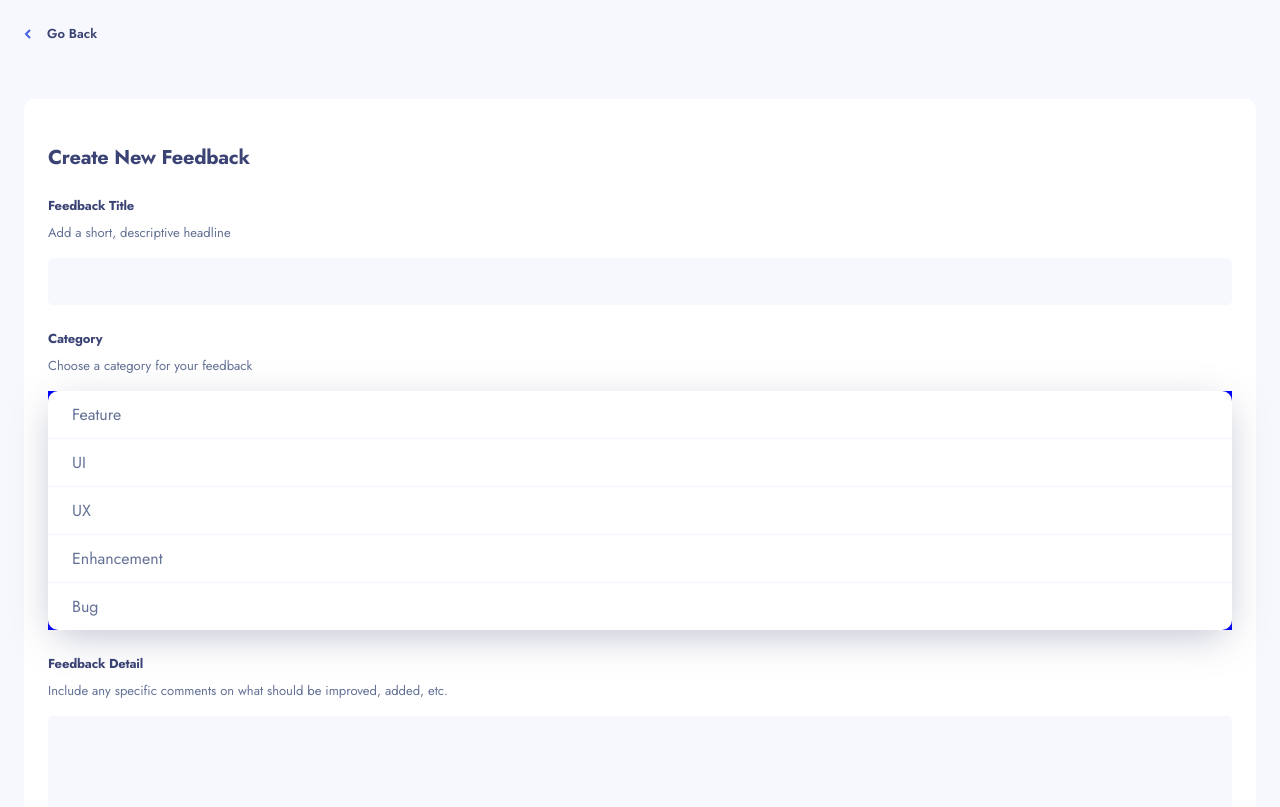
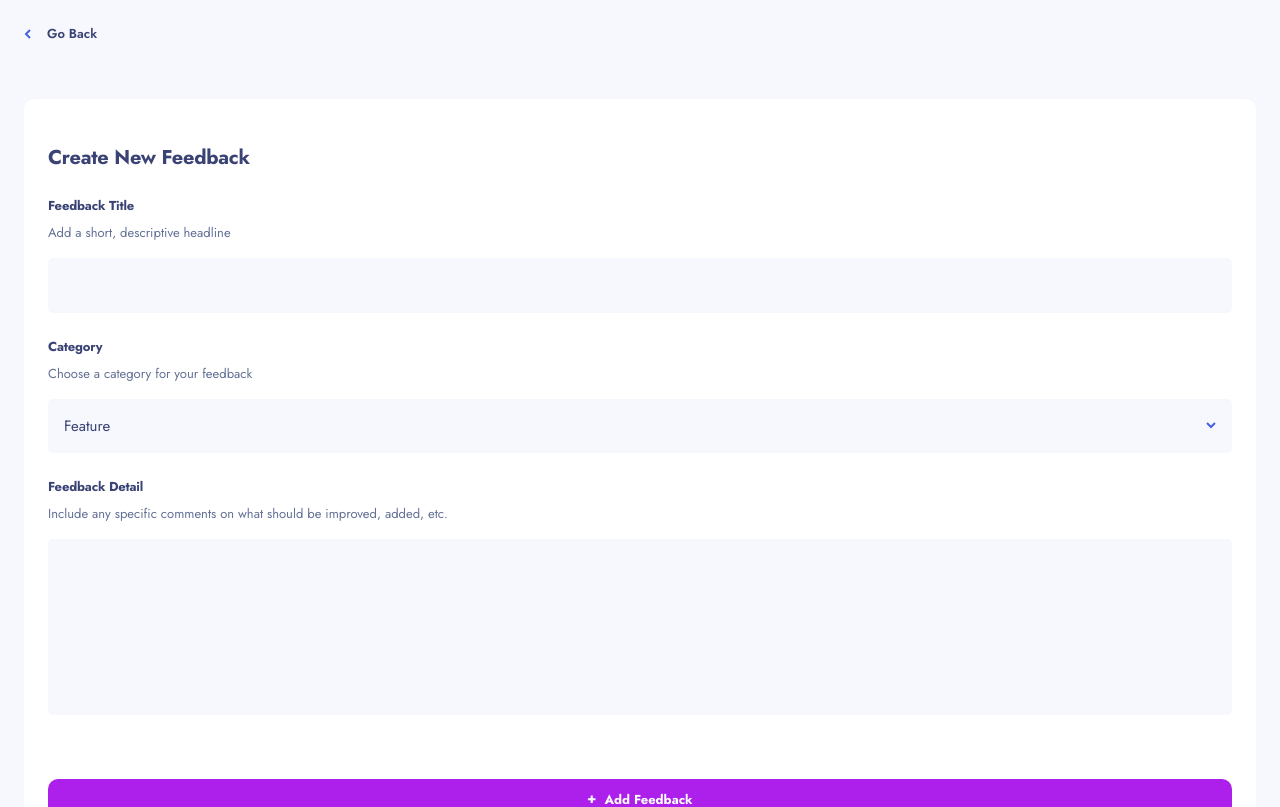
Before and after one commit to jljakin2/product-feedback-next, a Next.js app in the folder frontend/: page /create in a window 1280 px wide. Shown: the top 807 px of the page. Built offline with nearby package versions, Linux system fonts and the light colour scheme.

Commit message:
custom dropdowns implemented for forms and menus

```diff
--- a/frontend/components/DropdownMenu.js
+++ b/frontend/components/DropdownMenu.js
@@ -1,11 +1,11 @@
-import { useState } from "react";
 import styled from "styled-components";
+import PropTypes from "prop-types";
 
 import Check from "./Icons/Check";
 
 import capitalize from "../lib/capitalize";
 
-const DropdownMenuStyles = styled.div`
+const DropdownMenuStyles = styled.ul`
   background: var(--white);
   border-radius: 0.625rem;
   color: var(--greyBlue);
@@ -31,50 +31,98 @@ const DropdownMenuStyles = styled.div`
       color: var(--purple);
     }
 
+    & .check {
+      display: none;
+    }
+
+    &:hover .check {
+      display: block;
+    }
+
     &:not(:last-child) {
       border-bottom: 1px solid var(--grey);
     }
   }
 
-  .check {
-    display: none;
-  }
-
   .check.active {
     display: block;
   }
+
+  .item.active {
+    color: var(--purple);
+  }
 `;
 
-export default function DropdownMenu({ options, dataName }) {
-  function toggleCheck(e) {
-    // helper function to toggle check icon when user hovers over dropdown item
-    e.target.lastElementChild.classList.toggle("active");
+export default function DropdownMenu({
+  form,
+  options,
+  dataName,
+  handleDropdownChange,
+  handleSelected,
+  closeDropdown,
+  currentVal,
+}) {
+  function handleSelection(e) {
+    if (form) {
+      handleDropdownChange(e);
+    } else {
+      handleSelected(e.target.getAttribute("data-name"));
+    }
+
+    closeDropdown();
   }
 
-  const renderedItems = options.map((option, index) => {
+  const renderedFormItems = options.map((option, index) => {
     return (
-      <div
+      <li
         key={index}
-        className="item"
+        className={option === currentVal ? "item active" : "item"}
         data-name={dataName}
         data-value={option}
-        onMouseEnter={toggleCheck}
-        onMouseLeave={toggleCheck}>
+        onClick={handleSelection}>
         <p>{capitalize(option)}</p>
-        <div className="check">
+        <div className={option === currentVal ? "check active" : "check"}>
           <Check />
         </div>
-      </div>
+      </li>
     );
   });
 
-  return <DropdownMenuStyles>{renderedItems}</DropdownMenuStyles>;
+  const renderedMenuItems = options.map((option, index) => {
+    return (
+      <li
+        key={index}
+        className={option === currentVal ? "item active" : "item"}
+        data-name={option}
+        onClick={handleSelection}>
+        <p data-name={option}>{option}</p>
+        <div className={option === currentVal ? "check active" : "check"}>
+          <Check />
+        </div>
+      </li>
+    );
+  });
+
+  return (
+    <DropdownMenuStyles>
+      {form ? renderedFormItems : renderedMenuItems}
+    </DropdownMenuStyles>
+  );
 }
 
 DropdownMenu.defaultProps = {
+  form: false,
   dataName: "",
+  currentVal: "",
+  options: [],
 };
 
-// DropdownMenu.propType = {
-//   options: PropType.array,
-// };
+DropdownMenu.propTypes = {
+  form: PropTypes.bool, // is the dropdown being used for a form? if it is, we will call the handleDropdownChange from the useForm hook
+  dataName: PropTypes.string, // name being used for data attribute so we can grab item based on e.target.getAttribute("data-name"). e.g. "category", "status", etc.
+  options: PropTypes.array, // list of options for the dropdown component. comes from the config file
+  handleDropdownChange: PropTypes.func, // function from useForm hook that updates the inputs state based on the dropdown selection
+  handleSelected: PropTypes.func, // passed from "index" page so it can be updated based on what item in the dropdown is clicked
+  closeDropdown: PropTypes.func, // updates local state for dropdown so when item is selected, the dropdown is closed
+  currentVal: PropTypes.string, // state for what is currently selected
+};
--- a/frontend/components/SuggestionForm.js
+++ b/frontend/components/SuggestionForm.js
@@ -1,3 +1,4 @@
+import { useState } from "react";
 import PropTypes from "prop-types";
 
 import AddFeedbackBtn from "./Buttons/AddFeedbackBtn";
@@ -8,19 +9,48 @@ import useForm from "../lib/useForm";
 import FormStyles, { CustomDropdownStyles } from "./styles/FormStyles";
 import DropdownMenu from "./DropdownMenu";
 
-import { categoryOptions, statusOptions } from "../lib/config";
+import { categoryOptions, statusOptions } from "../lib/config"; // options for dropdown menus
+import ArrowDown from "./Icons/ArrowDown";
+import ArrowUp from "./Icons/ArrowUp";
+import capitalize from "../lib/capitalize";
 
 export default function SuggestionForm({ edit, product }) {
-  // TODO: change disabled fieldset attribute to equal loading state
+  const [categoryDropdown, setCategoryDropdown] = useState(false);
+  const [statusDropdown, setStatusDropdown] = useState(false);
 
-  const { inputs, handleChange, resetForm } = useForm({
+  function handleCategoryDropdown() {
+    setCategoryDropdown(!categoryDropdown); // toggle whether or not category dropdown is open
+
+    if (statusDropdown) {
+      // if status dropdown is open, set it to false
+      setStatusDropdown(false);
+    }
+  }
+
+  function handleStatusDropdown() {
+    setStatusDropdown(!statusDropdown); // toggle whether or not status dropdown is open
+
+    if (categoryDropdown) {
+      // if category dropdown is open, set it to false
+      setCategoryDropdown(false);
+    }
+  }
+
+  function closeDropdown() {
+    // close both dropdown menus
+    setCategoryDropdown(false);
+    setStatusDropdown(false);
+  }
+
+  const { inputs, handleChange, handleDropdownChange, resetForm } = useForm({
     // if this is being used for the "Edit" page, check to see if there is existing data and set it to the initial state
     title: edit ? product?.title : "",
-    category: edit ? product?.category : "",
+    category: edit ? product?.category : "Feature",
     status: edit ? product?.status : "",
     details: edit ? product?.description : "",
   });
 
+  // when user submits the form
   function handleFeedbackForm(e) {
     e.preventDefault();
     resetForm();
@@ -28,6 +58,7 @@ export default function SuggestionForm({ edit, product }) {
     console.log("feedback form has been submitted");
   }
 
+  // TODO: change disabled fieldset attribute to equal loading state
   return (
     <FormStyles onSubmit={handleFeedbackForm}>
       <h2>{edit ? `Editing '${product?.title}'` : "Create New Feedback"}</h2>
@@ -39,7 +70,7 @@ export default function SuggestionForm({ edit, product }) {
             type="text"
             id="title"
             name="title"
-            className="input"
+            className="input body-2"
             value={inputs.title}
             onChange={handleChange}
           />
@@ -49,33 +80,52 @@ export default function SuggestionForm({ edit, product }) {
           <label>Category</label>
           <small>Choose a category for your feedback</small>
           <CustomDropdownStyles>
-            <div className="dropdown-btn">
-              <DropdownMenu options={categoryOptions} dataName="category" />
+            <div
+              className="dropdown-btn input body-2"
+              onClick={handleCategoryDropdown}>
+              {capitalize(inputs.category)}
+              {!categoryDropdown ? <ArrowDown /> : <ArrowUp />}
             </div>
+            {categoryDropdown && (
+              <div className="dropdown-content">
+                <DropdownMenu
+                  form
+                  options={categoryOptions}
+                  dataName="category"
+                  handleDropdownChange={handleDropdownChange}
+                  closeDropdown={closeDropdown}
+                  currentVal={inputs.category}
+                />
+              </div>
+            )}
           </CustomDropdownStyles>
         </div>
 
+        {/* only for edit form */}
         {edit && (
           <div className="form-control">
             <label htmlFor="status">Status</label>
             <small>Change feature state</small>
             <CustomDropdownStyles>
-              <div className="dropdown-btn">
-                <DropdownMenu options={statusOptions} dataName="status" />
+              <div
+                className="dropdown-btn input body-2"
+                onClick={handleStatusDropdown}>
+                {capitalize(inputs.status)}
+                {!statusDropdown ? <ArrowDown /> : <ArrowUp />}
               </div>
+              {statusDropdown && (
+                <div className="dropdown-content">
+                  <DropdownMenu
+                    form
+                    options={statusOptions}
+                    dataName="status"
+                    handleDropdownChange={handleDropdownChange}
+                    closeDropdown={closeDropdown}
+                    currentVal={inputs.status}
+                  />
+                </div>
+              )}
             </CustomDropdownStyles>
-            {/* <div className="custom-select">
-              <select
-                className="input"
-                id="status"
-                name="status"
-                value={inputs.status}
-                onChange={handleChange}>
-                <option value="planned">Planned</option>
-                <option value="in-progress">In-Progress</option>
-                <option value="live">Live</option>
-              </select>
-            </div> */}
           </div>
         )}
 
@@ -87,7 +137,7 @@ export default function SuggestionForm({ edit, product }) {
           </small>
           <textarea
             id="details"
-            className="input"
+            className="input body-2"
             name="details"
             rows="6"
             cols="50"
@@ -107,8 +157,10 @@ export default function SuggestionForm({ edit, product }) {
 
 SuggestionForm.defaultProps = {
   edit: false,
+  product: {},
 };
 
 SuggestionForm.propTypes = {
   edit: PropTypes.bool,
+  product: PropTypes.obj,
 };
--- a/frontend/components/styles/FormStyles.js
+++ b/frontend/components/styles/FormStyles.js
@@ -42,12 +42,15 @@ const FormStyles = styled.form`
     border: none;
     border-radius: 5px;
     cursor: pointer;
+    color: var(--text);
 
     padding: 1rem;
   }
 
   textarea {
     resize: none;
+    font-size: inherit;
+    font-family: inherit;
 
     padding: 1.5rem;
   }
@@ -62,9 +65,22 @@ const FormStyles = styled.form`
 `;
 
 const CustomDropdownStyles = styled.div`
+  position: relative;
+
   .dropdown {
     &-btn {
-      background: blue;
+      display: flex;
+      justify-content: space-between;
+      align-items: center;
+    }
+
+    &-content {
+      position: absolute;
+      top: 4rem;
+
+      width: 100%;
+
+      z-index: 100;
     }
   }
 `;
--- a/frontend/lib/config.js
+++ b/frontend/lib/config.js
@@ -1,10 +1,16 @@
 export const categoryOptions = ["feature", "UI", "UX", "enhancement", "bug"];
-export const statusOptions = ["planned", "inProgress", "live"];
+export const statusOptions = [
+  "suggestion",
+  "planned",
+  "inProgress",
+  "published",
+  "live",
+];
 export const filterOptions = [
   "Most Upvotes",
   "Least Upvotes",
   "Most Comments",
-  "Least Upvotes",
+  "Least Comments",
 ];
 
 export const user = {};
--- a/frontend/lib/useForm.js
+++ b/frontend/lib/useForm.js
@@ -17,8 +17,8 @@ export default function useForm(initial = {}) {
   }
 
   function handleDropdownChange(e) {
-    let value = e.target.getAttribute("data-value");
-    let name = e.target.getAttribute("data-name");
+    let value = e.target.getAttribute("data-value"); // get the value of the clicked on dropdown item
+    let name = e.target.getAttribute("data-name"); // get the name of the clicked on dropdown item
 
     setInputs({
       // copy existing state
--- a/frontend/theme/GlobalStyles.js
+++ b/frontend/theme/GlobalStyles.js
@@ -65,20 +65,20 @@ const GlobalStyles = createGlobalStyle`
     letter-spacing: -0.19px;
   }
 
-  p.body-1 {
+  .body-1 {
     font-size: 1rem;
     font-weight: 400;
     letter-spacing: 0;
   }
 
-  p.body-2 {
+  .body-2 {
     font-size: 0.9375rem;
     font-weight: 400;
     letter-spacing: 0;
     line-height: 1.5;
   }
 
-  p.body-3 {
+  .body-3 {
     font-size: 0.8125rem;
     font-weight: 600;
     letter-spacing: 0;
```
Also changed, not shown: frontend/components/Buttons/FilterBtn.js (deleted, +0 -21 lines), frontend/components/MainMenu.js (+30 -3 lines), frontend/lib/replyState.js (deleted, +0 -49 lines), frontend/pages/_app.js (+5 -8 lines).
